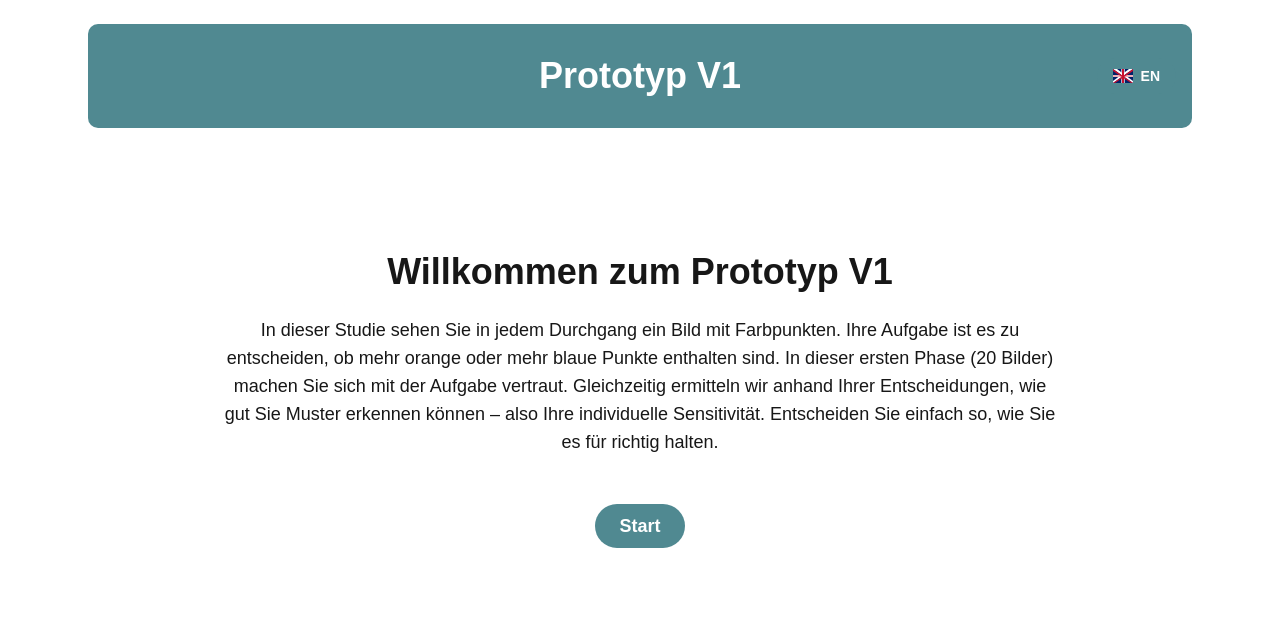
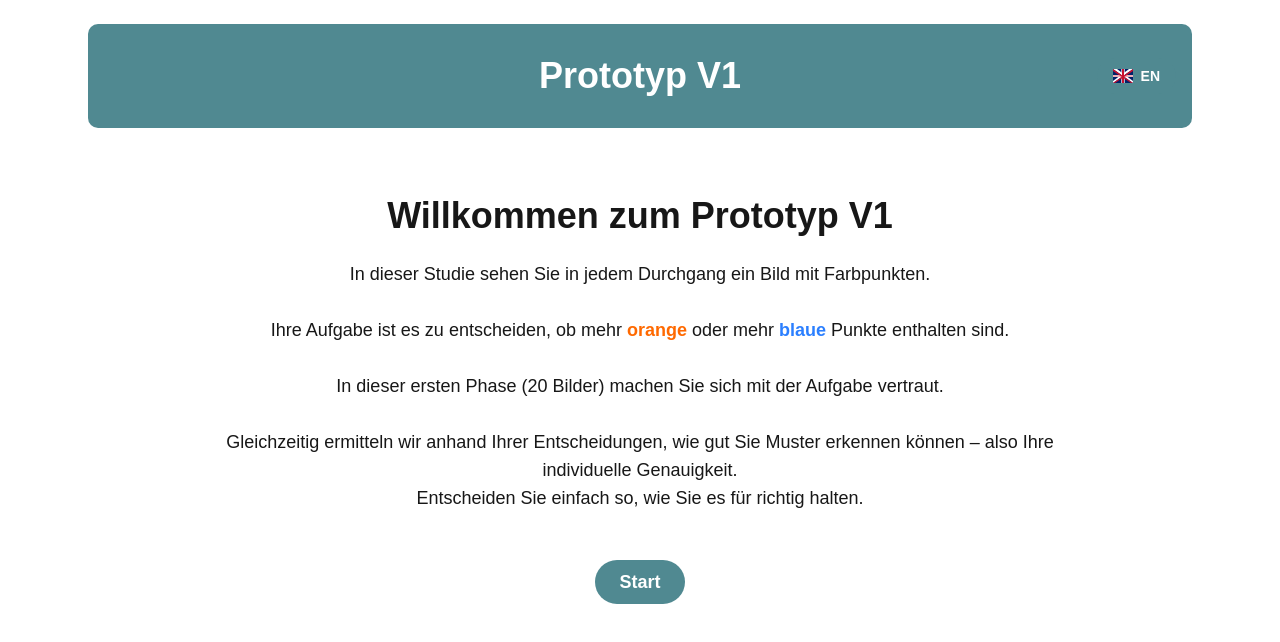
Before and after one commit to L0i0n0a/PsyKi, a Next.js app in the folder multarbeit/: page /prototyp/onboarding in a window 1280 px wide. Shown: the top 642 px of the page. Built offline with nearby package versions, Linux system fonts and the light colour scheme.

Commit message:
changed styles in onboarding, added line breaks

```diff
--- a/multarbeit/src/app/prototyp/onboarding/page.tsx
+++ b/multarbeit/src/app/prototyp/onboarding/page.tsx
@@ -25,7 +25,10 @@ const Startseite = () => {
 
       <div className="max-w-4xl mx-auto p-8 flex flex-col items-center justify-center min-h-[60vh]">
         <h1 className="text-4xl font-bold mb-6 text-center">{t('welcome')}</h1>
-        <p className="mb-8 text-lg text-center">{t('instructions')}</p>
+        <p
+          className="mb-8 text-lg text-center"
+          dangerouslySetInnerHTML={{ __html: t('instructions') }}
+        />
 
         <button
           className="px-6 py-2 text-white bg-[#004346] hover:bg-[#004346] rounded-full transition-all duration-200 ease-in-out text-lg font-semibold cursor-pointer"
--- a/multarbeit/src/locales/de.json
+++ b/multarbeit/src/locales/de.json
@@ -1,7 +1,7 @@
 {
   "title": "Prototyp V1",
   "welcome": "Willkommen zum Prototyp V1",
-  "instructions": "In dieser Studie sehen Sie in jedem Durchgang ein Bild mit Farbpunkten.\nIhre Aufgabe ist es zu entscheiden, ob mehr orange oder mehr blaue Punkte enthalten sind.\nIn dieser ersten Phase (20 Bilder) machen Sie sich mit der Aufgabe vertraut.\nGleichzeitig ermitteln wir anhand Ihrer Entscheidungen, wie gut Sie Muster erkennen können – also Ihre individuelle Sensitivität.\nEntscheiden Sie einfach so, wie Sie es für richtig halten.",
+"instructions": "In dieser Studie sehen Sie in jedem Durchgang ein Bild mit Farbpunkten.<br/><br/>Ihre Aufgabe ist es zu entscheiden, ob mehr <span class=\"text-orange-500 font-bold\">orange</span> oder mehr <span class=\"text-blue-500 font-bold\">blaue</span> Punkte enthalten sind.<br/><br/>In dieser ersten Phase (20 Bilder) machen Sie sich mit der Aufgabe vertraut.<br/><br/>Gleichzeitig ermitteln wir anhand Ihrer Entscheidungen, wie gut Sie Muster erkennen können – also Ihre individuelle Genauigkeit.<br/>Entscheiden Sie einfach so, wie Sie es für richtig halten.",
   "start": "Start",
   "instructionTitle": "Entscheiden Sie ob mehr orange oder mehr blaue Punkte im Bild zu sehen sind.",
   "testPhaseHeader": "Testphase: ",
--- a/multarbeit/src/locales/en.json
+++ b/multarbeit/src/locales/en.json
@@ -1,7 +1,7 @@
 {
   "title": "Prototype V1",
   "welcome": "Welcome to Prototype V1",
-  "instructions": "In this study, you will see an image with colored dots in each round.\nYour task is to decide whether there are more orange or more blue dots.\nIn this first phase (20 images), you will become familiar with the task.\nAt the same time, we will determine how well you can recognize patterns – your individual sensitivity – based on your decisions.\nSimply decide according to your own judgment.",
+  "instructions": "In this study, you will see an image with colored dots in each round.<br/><br/>Your task is to decide whether there are more <span class=\"text-orange-500 font-bold\">orange</span> or more <span class=\"text-blue-500 font-bold\">blue</span> dots.<br/><br/>In this first phase (20 images), you will become familiar with the task.<br/><br/>At the same time, we will determine how well you can recognize patterns – your individual sensitivity – based on your decisions.<br/>Simply decide according to your own judgment.",
   "start": "Start",
   "instructionTitle": "Decide whether there are more orange or more blue dots in the image.",
   "testPhaseHeader": "Test Phase: ",
```
